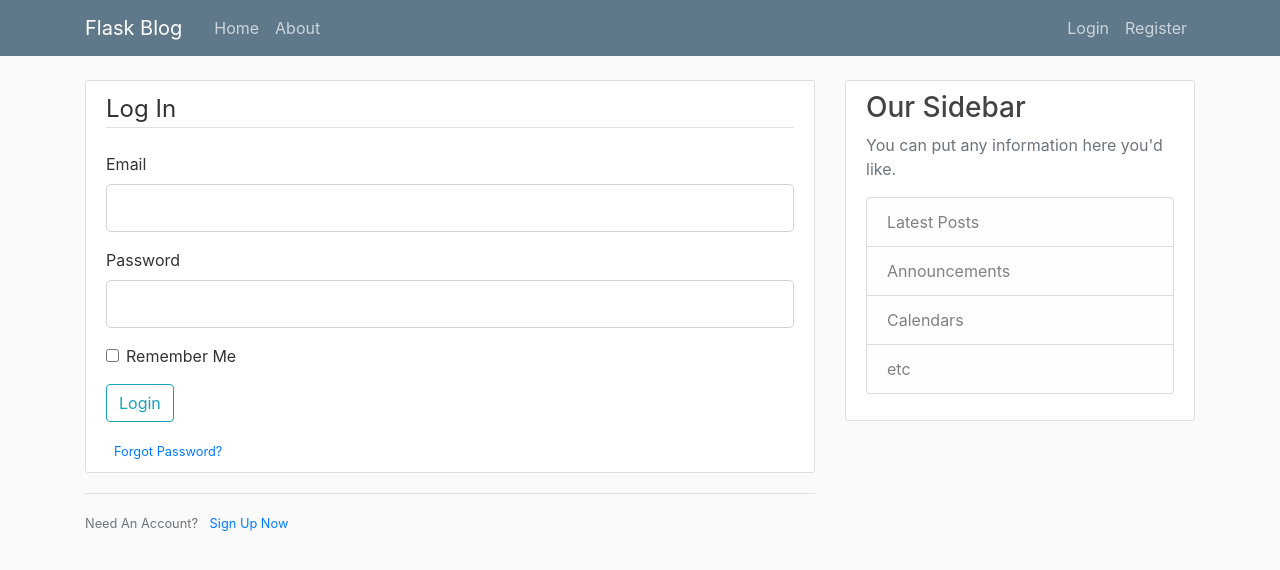
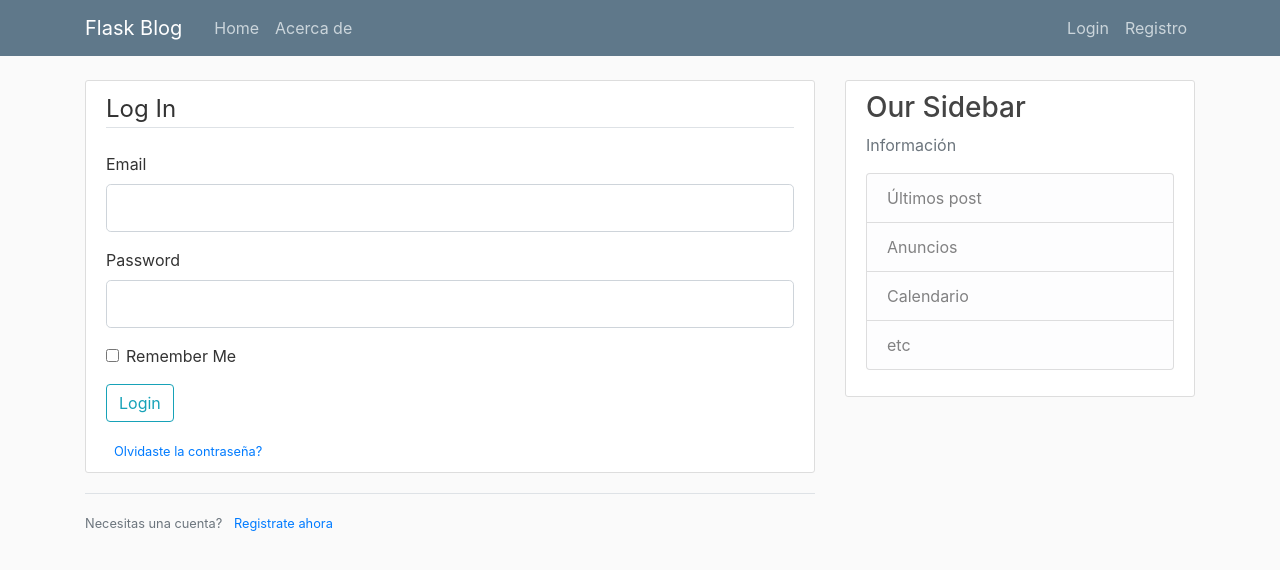
Before and after one commit to ianriva/blog-flask, a Flask app: page /login in a window 1280 px wide. Shown: the top 570 px of the page. Run offline with Flask 2, Linux system fonts and the light colour scheme; some libraries are stand-ins or nearby versions.

Commit message:
modificado texto de ejemplo

```diff
--- a/src/index.py
+++ b/src/index.py
@@ -33,16 +33,16 @@ class Post(db.Model):
 
 posts = [
     {
-        'author': 'Corey Schafer',
+        'author': 'Ian',
         'title': 'Blog Post 1',
-        'content': 'First post content',
-        'date_posted': 'April 20, 2018'
+        'content': 'Primer post',
+        'date_posted': '20 abril, 2019'
     },
     {
-        'author': 'Jane Doe',
+        'author': 'juan vv',
         'title': 'Blog Post 2',
-        'content': 'Second post content',
-        'date_posted': 'April 21, 2018'
+        'content': 'segundo contenido',
+        'date_posted': '21 abril, 2019'
     }
 ]
 
@@ -55,16 +55,16 @@ def home():
 
 @app.route("/about")
 def about():
-    return render_template('about.html', title='About')
+    return render_template('about.html', title='Acerca de')
 
 
 @app.route("/register", methods=['GET', 'POST'])
 def register():
     form = RegistrationForm()
     if form.validate_on_submit():
-        flash(f'Account created for {form.username.data}!', 'success')
+        flash(f'Cuenta creada para {form.username.data}!', 'success')
         return redirect(url_for('home'))
-    return render_template('register.html', title='Register', form=form)
+    return render_template('register.html', title='Registro', form=form)
 
 
 @app.route("/login", methods=['GET', 'POST'])
@@ -72,10 +72,10 @@ def login():
     form = LoginForm()
     if form.validate_on_submit():
         if form.email.data == 'admin@blog.com' and form.password.data == 'password':
-            flash('You have been logged in!', 'success')
+            flash('Logeado con exito!', 'success')
             return redirect(url_for('home'))
         else:
-            flash('Login Unsuccessful. Please check username and password', 'danger')
+            flash('Login incorrecto. Verifique usuario y contraseña', 'danger')
     return render_template('login.html', title='Login', form=form)
 
 
--- a/src/templates/about.html
+++ b/src/templates/about.html
@@ -1,4 +1,4 @@
 {% extends "layout.html" %}
 {% block content %}
-    <h1>About Page</h1>
+    <h1>Acerca de, página</h1>
 {% endblock content %}
--- a/src/templates/layout.html
+++ b/src/templates/layout.html
@@ -27,12 +27,12 @@
           <div class="collapse navbar-collapse" id="navbarToggle">
             <div class="navbar-nav mr-auto">
               <a class="nav-item nav-link" href="{{ url_for('home') }}">Home</a>
-              <a class="nav-item nav-link" href="{{ url_for('about') }}">About</a>
+              <a class="nav-item nav-link" href="{{ url_for('about') }}">Acerca de</a>
             </div>
             <!-- Navbar Right Side -->
             <div class="navbar-nav">
               <a class="nav-item nav-link" href="{{ url_for('login') }}">Login</a>
-              <a class="nav-item nav-link" href="{{ url_for('register') }}">Register</a>
+              <a class="nav-item nav-link" href="{{ url_for('register') }}">Registro</a>
             </div>
           </div>
         </div>
@@ -55,11 +55,11 @@
         <div class="col-md-4">
           <div class="content-section">
             <h3>Our Sidebar</h3>
-            <p class='text-muted'>You can put any information here you'd like.
+            <p class='text-muted'>Información
               <ul class="list-group">
-                <li class="list-group-item list-group-item-light">Latest Posts</li>
-                <li class="list-group-item list-group-item-light">Announcements</li>
-                <li class="list-group-item list-group-item-light">Calendars</li>
+                <li class="list-group-item list-group-item-light">Últimos post</li>
+                <li class="list-group-item list-group-item-light">Anuncios</li>
+                <li class="list-group-item list-group-item-light">Calendario</li>
                 <li class="list-group-item list-group-item-light">etc</li>
               </ul>
             </p>
--- a/src/templates/login.html
+++ b/src/templates/login.html
@@ -40,13 +40,13 @@
                 {{ form.submit(class="btn btn-outline-info") }}
             </div>
             <small class="text-muted ml-2">
-                <a href="#">Forgot Password?</a>
+                <a href="#">Olvidaste la contraseña?</a>
             </small>
         </form>
     </div>
     <div class="border-top pt-3">
         <small class="text-muted">
-            Need An Account? <a class="ml-2" href="{{ url_for('register') }}">Sign Up Now</a>
+            Necesitas una cuenta? <a class="ml-2" href="{{ url_for('register') }}">Registrate ahora</a>
         </small>
     </div>
 {% endblock content %}
--- a/src/templates/register.html
+++ b/src/templates/register.html
@@ -4,7 +4,7 @@
         <form method="POST" action="">
             {{ form.hidden_tag() }}
             <fieldset class="form-group">
-                <legend class="border-bottom mb-4">Join Today</legend>
+                <legend class="border-bottom mb-4">Unite ahora</legend>
                 <div class="form-group">
                     {{ form.username.label(class="form-control-label") }}
 
@@ -66,7 +66,7 @@
     </div>
     <div class="border-top pt-3">
         <small class="text-muted">
-            Already Have An Account? <a class="ml-2" href="{{ url_for('login') }}">Sign In</a>
+            Ya tenes una cuenta? <a class="ml-2" href="{{ url_for('login') }}">Entrar.</a>
         </small>
     </div>
 {% endblock content %}
```
